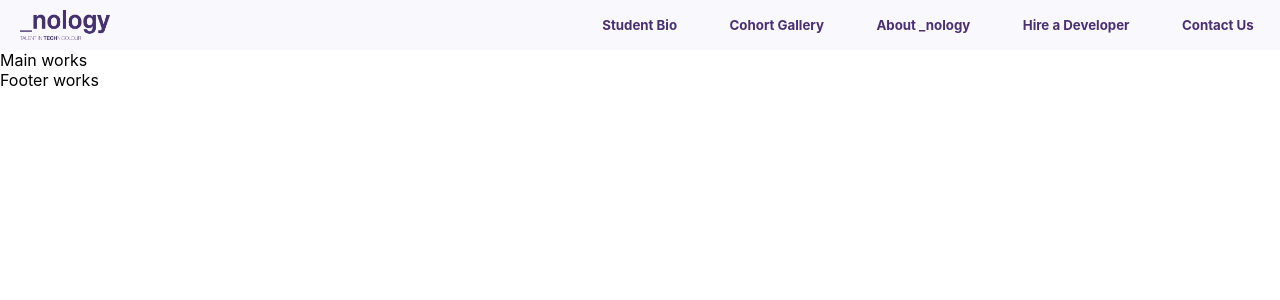
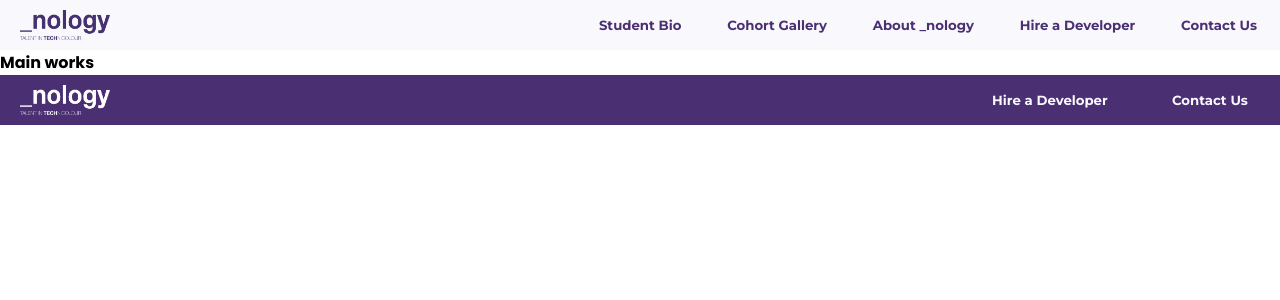
Before and after one commit to jakealistairwood/mariana-portfolio, a React (Create React App) app: page / in a window 1280 px wide. Shown: the top 300 px of the page. Built offline with nearby package versions, Linux system fonts and the light colour scheme.

Commit message:
footer done - gallery page finished for now - data and state setup in routes before starting main page

```diff
--- /dev/null
+++ b/src/assets/styles/_fonts.scss
@@ -0,0 +1,12 @@
+@import url('https://fonts.googleapis.com/css2?family=Montserrat:ital,wght@0,400;0,500;0,700;1,500&display=swap');
+@import url('https://fonts.googleapis.com/css2?family=Open+Sans&display=swap');
+@import url('https://fonts.googleapis.com/css2?family=Poppins:wght@700&display=swap');
+
+
+h1, h2, h3, h4, h5, h6 {
+font-family: 'Montserrat', Arial;
+}
+
+p {
+  font-family: "Poppins", sans-serif;
+}
--- a/src/components/Footer/Footer.jsx
+++ b/src/components/Footer/Footer.jsx
@@ -1,11 +1,22 @@
 import React from "react";
 import styles from "./Footer.module.scss";
+import logo from "../../assets/images/logo-2.png";
 
 const Footer = () => {
   return (
-    <>
-      <p>Footer works</p>
-    </>
+    <section className={styles.footer}>
+      <div className={styles.footer_logo}>
+        <img src={logo} />
+      </div>
+      <div className={styles.footer_links}>
+        <a href="https://nology.io/companies-employers/hire-a-developer/" target="__blank">
+          <h5>Hire a Developer</h5>
+        </a>
+        <a href="https://nology.io/contact/" target="__blank">
+          <h5>Contact Us</h5>
+        </a>
+      </div>
+    </section>
   );
 };
 
--- a/src/components/Footer/Footer.module.scss
+++ b/src/components/Footer/Footer.module.scss
@@ -0,0 +1,36 @@
+@import "../../assets/styles/variables";
+@import "../../assets/styles/resets";
+@import "../../assets//styles/fonts";
+
+.footer {
+  background-color: $primary;
+  width: 100%;
+  height: 50px;
+  display: flex;
+  justify-content: space-between;
+  align-items: center;
+
+  .footer_logo {
+    width: 15%;
+    height: 80%;
+
+    img {
+      width: 90px;
+      height: 30px;
+      margin: 5px 20px;
+    }
+  }
+
+  .footer_links {
+    width: 25%;
+    display: flex;
+    justify-content: space-around;
+    a {
+      text-decoration: none;
+
+      h5 {
+        color: $light;
+      }
+    }
+  }
+}
--- a/src/components/NavBar/NavBar.module.scss
+++ b/src/components/NavBar/NavBar.module.scss
@@ -1,5 +1,6 @@
 @import "../../assets/styles/variables";
 @import "../../assets/styles/resets";
+@import "../../assets//styles/fonts";
 
 .navbar {
   width: 100%;
@@ -16,7 +17,7 @@
     .logo {
       width: 90px;
       height: 30px;
-      margin: 10px 20px
+      margin: 10px 20px;
     }
   }
 
--- a/src/components/Trainee/Trainee.jsx
+++ b/src/components/Trainee/Trainee.jsx
@@ -1,5 +1,6 @@
 import React from "react";
 import styles from "./Trainee.module.scss";
+// import pic from '../../assets/images/Aiste.png';
 
 const Trainee = (props) => {
   const { name, title, headshot } = props.trainee;
--- a/src/components/Trainee/Trainee.module.scss
+++ b/src/components/Trainee/Trainee.module.scss
@@ -1,5 +1,6 @@
 @import "../../assets/styles/variables";
 @import "../../assets/styles/resets";
+@import "../../assets//styles/fonts";
 
 .trainee {
   height: 200px;
@@ -16,6 +17,7 @@
 
   h4 {
     color: $secondary;
+    margin-top: 5px;
   }
 
   p {
--- a/src/components/TraineeList/TraineeList.module.scss
+++ b/src/components/TraineeList/TraineeList.module.scss
@@ -1,5 +1,6 @@
 @import "../../assets/styles/variables";
 @import "../../assets/styles/resets";
+@import "../../assets//styles/fonts";
 
 .gallery {
   width: 70%;
--- a/src/containers/Gallery/Gallery.jsx
+++ b/src/containers/Gallery/Gallery.jsx
@@ -5,6 +5,8 @@ import TraineeList from "../../components/TraineeList";
 const Gallery = () => {
   return (
     <>
+      <h1 className={styles.gallery_heading}>Meet the Crew.</h1>
+      <hr/>
       <TraineeList />
     </>
   );
--- a/src/containers/Gallery/Gallery.module.scss
+++ b/src/containers/Gallery/Gallery.module.scss
@@ -0,0 +1,19 @@
+@import "../../assets/styles/variables";
+@import "../../assets/styles/resets";
+@import "../../assets//styles/fonts";
+
+.gallery_heading {
+  color: $primary;
+  font-size: 36px;
+  width: 350px;
+  margin: 50px auto;
+  text-align: center;
+}
+
+hr {
+  width: 65px;
+  height: 4px;
+  background-color: $secondary;
+  border: none;
+  margin: auto;
+}
--- a/src/containers/Routes/Routes.jsx
+++ b/src/containers/Routes/Routes.jsx
@@ -1,9 +1,24 @@
-import React from "react";
+import React, { useState } from "react";
 import { Router } from '@reach/router';
 import Main from '../Main';
 import Gallery from '../Gallery';
+import data from "../../data/trainees";
 
 const Routes = () => {
+  const [trainees, setTrainees] = useState(data.trainees);
+  const [trainee, setTrainee] = useState(data.trainees[0]);
+  console.log(data.trainees);
+
+  const nextTrainee = () => {
+    const newIndex = trainee.index+1;
+    return setTrainee(newIndex);
+  }
+
+  const prevTrainee = () => {
+    const newIndex = trainee.index-1;
+    return setTrainee(newIndex);
+  }
+
   return (
     <Router>
       <Main path="/"/>
```
Also changed, not shown: public/Aiste.png (added).
